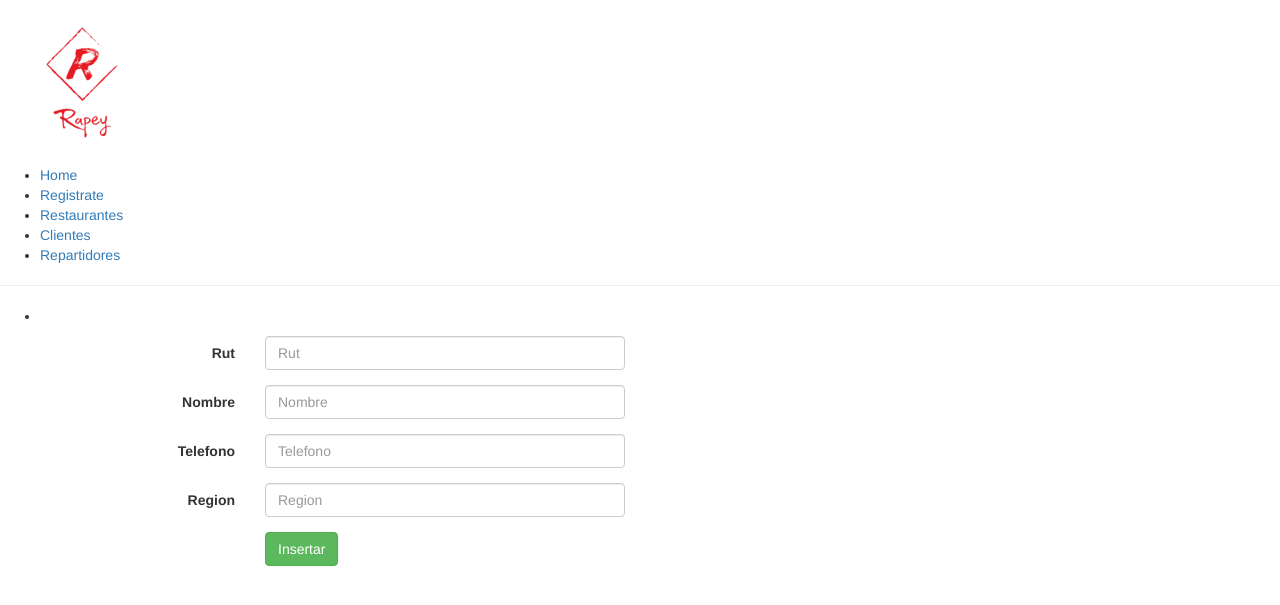
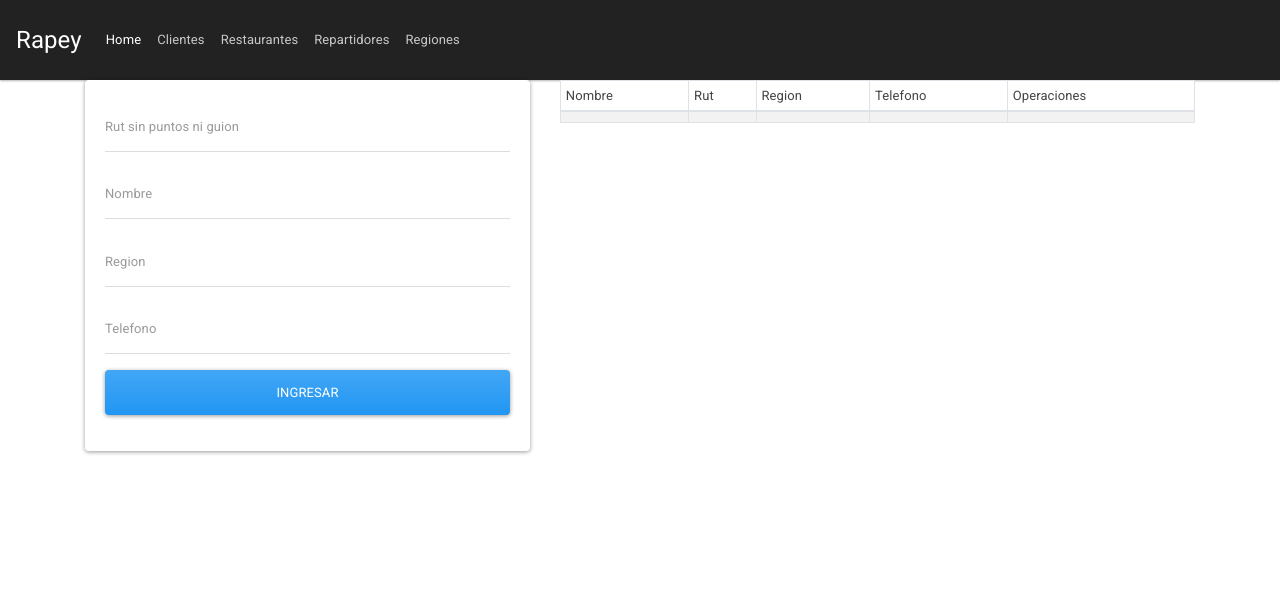
Before and after one commit to Milagrin/Rapey2, a Flask app: template Rapey2.0/templates/sesion-repartidor.html in a window 1280 px wide. Shown: the top 605 px of the page. Run offline with Flask 2, Linux system fonts and the light colour scheme; the template is opened without the code that fills it, so the values that code supplies are empty; some libraries are stand-ins or nearby versions.

Commit message:
Se agrega repartidor crud

```diff
--- a/Rapey2.0/App.py
+++ b/Rapey2.0/App.py
@@ -24,13 +24,13 @@ def index_cliente():
 @app.route('/agregar_cliente', methods=['POST'])
 def agregar_cliente():
     if request.method == 'POST':
+        nombre = request.form['Nombre']
         rut = request.form['Rut']
-        nombre = request.form['Nombre']
         edad = request.form['Edad']
         direccion = request.form['Direccion']
         cursor = mysql.connection.cursor()
-        cursor.execute('INSERT INTO cliente (rut_cliente, nombre_completo, edad, direccion) VALUES (%s,%s,%s,%s)',
-        (rut, nombre, edad, direccion))
+        cursor.execute('INSERT INTO cliente (Nombre_cliente,Rut_cliente, Edad, Direccion) VALUES (%s,%s,%s,%s)',
+        (nombre,rut, edad, direccion))
         mysql.connection.commit()
         flash('Cliente agregado correctamente')
         return redirect(url_for('index_cliente'))
@@ -38,26 +38,26 @@ def agregar_cliente():
 @app.route('/edit_cliente/<string:rut>')
 def get_cliente(rut):
     cursor = mysql.connection.cursor()
-    cursor.execute('SELECT * FROM cliente WHERE rut_cliente = %s', (rut))
+    cursor.execute('SELECT * FROM cliente WHERE Rut_cliente = %s', (rut))
     dato = cursor.fetchall()
     return render_template('edit-clientes.html', clientes = dato[0])
 
 @app.route('/update/<string:rut>', methods = ['POST'])
 def update_cliente(rut):
     if request.method == 'POST':
+        nombre = request.form['Nombre']
         rut1 = request.form['Rut']
-        nombre = request.form['Nombre']
         edad = request.form['Edad']
         direccion = request.form['Direccion']
         cursor = mysql.connection.cursor()
         cursor.execute("""
             UPDATE cliente
-            SET rut_cliente = %s,
-                nombre_completo = %s,
-                edad = %s,
-                direccion = %s
+            SET Nombre_cliente = %s,
+                Rut_cliente = %s,
+                Edad = %s,
+                Direccion = %s
             WHERE rut_cliente = %s
-        """,(rut1,nombre, edad,direccion, rut))
+        """,(nombre,rut1, edad,direccion, rut))
         mysql.connection.commit()
         flash('Cliente actualizado correctamente')
         return redirect(url_for('index_cliente'))
@@ -65,7 +65,7 @@ def update_cliente(rut):
 @app.route('/delete_cliente/<string:rut>')
 def delete_cliente(rut):
     cursor = mysql.connection.cursor()
-    cursor.execute('DELETE FROM cliente WHERE rut_cliente = {0}'.format(rut))
+    cursor.execute('DELETE FROM cliente WHERE Rut_cliente = {0}'.format(rut))
     mysql.connection.commit()
     flash('Cliente eliminado correctamente')
     return redirect(url_for('index_cliente'))
--- a/Rapey2.0/templates/edit-clientes.html
+++ b/Rapey2.0/templates/edit-clientes.html
@@ -4,7 +4,7 @@
 
 <div class="col-md-5 offset-md-4">
     <div class="card card-body">
-        <form action="/update/{{clientes.0}}" method="POST" id="frmPerson" class="form-horizontal">
+        <form action="/update/{{clientes.1}}" method="POST" id="frmPerson" class="form-horizontal">
             <div class="form-group">
                 <input type="text" name="Rut" id="txtID" class="form-control" placeholder="Rut sin puntos ni guion">
             </div>
--- a/Rapey2.0/templates/layout-clientes.html
+++ b/Rapey2.0/templates/layout-clientes.html
@@ -3,45 +3,44 @@
 <head>
     <meta charset="UTF-8">
     <meta name="viewport" content="width=device-width, initial-scale=1.0">
-    <title>Crud clientes</title>
+    <title>Crud de registros</title>
     <link rel="stylesheet" href="https://bootswatch.com/4/materia/bootstrap.min.css">
     <!-- FONT AWESOME -->
     <link rel="stylesheet" href="https://cdnjs.cloudflare.com/ajax/libs/font-awesome/5.14.0/css/all.min.css">
 </head>
 <body>
 
-            <!-- Navigation -->
-            <nav class="nav-main">
+    <nav class="navbar navbar-expand-lg navbar-dark bg-dark">
+        <a class="navbar-brand" href="#">Rapey</a>
+        <button class="navbar-toggler" type="button" data-toggle="collapse" data-target="#navbarNav" aria-controls="navbarNav" aria-expanded="false" aria-label="Toggle navigation">
+          <span class="navbar-toggler-icon"></span>
+        </button>
+        <div class="collapse navbar-collapse" id="navbarNav">
+          <ul class="navbar-nav">
+            <li class="nav-item active">
+              <a class="nav-link" href="{{ url_for('static', filename='html/seleccion-registro.html') }}">Home <span class="sr-only">(current)</span></a>
+            </li>
 
-                <!-- Logo de la pagina-->
-                <img src="css/img/Rapey_logo.png" alt="Rapey Logo" class="nav-brand">
+            <li class="nav-item">
+              <a class="nav-link" href="http://localhost:3000">Clientes</a>
+            </li>
 
-                <!-- Etiquetas de la pagina -->
-                <ul class="nav-menu">
-                    <li>
-                        <a href="#">Home</a>
-                    </li>
+            <li class="nav-item">
+              <a class="nav-link" href="#">Restaurantes</a>
+            </li>
 
-                    <li>
-                        <a href="seleccion-registro.html">Registrate</a>
-                    </li>
+            <li class="nav-item">
 
-                    <li>
+            <li class="nav-item">
+                <a class="nav-link" href="http://localhost:3001">Repartidores</a>
+            </li>
 
-                        <a href="{{url_for('static', filename='restaurant.html')}}">Restaurantes</a>
-
-                    </li>
-
-                    <li>
-                        <a href="../templates/sesion-cliente.html">Clientes</a>
-                    </li>
-
-                    <li>
-                        <a href="http://127.0.0.1:3001">Repartidores</a>
-                    </li>
-
-
-                </ul>
+            <li class="nav-item">
+                    <a class="nav-link" href="#">Regiones</a>
+            </li>
+          </ul>
+        </div>
+      </nav>
 
     <div class="container">
         {% block body %}
--- a/Rapey2.0/templates/sesion-cliente.html
+++ b/Rapey2.0/templates/sesion-cliente.html
@@ -51,8 +51,8 @@
         <table class="table table-striped table-bordered bg-white table-sm">
             <thead>
                 <tr>
+                    <td>Nombre</td>
                     <td>Rut</td>
-                    <td>Nombre</td>
                     <td>Edad</td>
                     <td>Direccion</td>
                     <td>Operaciones</td>
@@ -67,8 +67,8 @@
                     <td>{{ cliente.2 }}</td>
                     <td>{{ cliente.3 }}</td>
                 <td>
-                    <a href="/edit_cliente/{{cliente.0}}" class="btn btn-secondary">Editar</a>
-                    <a href="/delete_cliente/{{cliente.0}}" class="btn btn-danger">Eliminar</a>
+                    <a href="/edit_cliente/{{cliente.1}}" class="btn btn-secondary">Editar</a>
+                    <a href="/delete_cliente/{{cliente.1}}" class="btn btn-danger">Eliminar</a>
                 </td>
                 </tr>
                 {% endfor %}
--- a/Rapey2.0/templates/sesion-repartidor.html
+++ b/Rapey2.0/templates/sesion-repartidor.html
@@ -1,113 +1,82 @@
-<!DOCTYPE html>
-<html>
-    <head>
-        <title>Crud Repartidor</title>
-        <meta http-equiv="Content-Type" content="text/html;charset=utf-8" />
-        <link rel="icon" href="css/img/Rapey_logo.png" type="images/png">
-        <!-- Librería Google Fonts: Tipografía del sitio web -->
-        <link href='http://fonts.googleapis.com/css?family=Open+Sans' rel='stylesheet' type='text/css'>
+{% extends 'layout-clientes.html' %}
 
-        <!-- Librerías Bootstrap: Estilos externos del sitio web -->
-        <script type="text/javascript" src="http://code.jquery.com/jquery-1.8.3.min.js"></script>
-        <link rel="stylesheet" href="https://maxcdn.bootstrapcdn.com/bootstrap/3.3.5/css/bootstrap.min.css">
-        <script src="https://maxcdn.bootstrapcdn.com/bootstrap/3.3.5/js/bootstrap.min.js"></script>
+{% block body %}
 
-        <!-- Estilos del sitio web -->
-        <link rel="stylesheet" href="css/registro-repartidor.css" />
+<div class="row">
 
-        <!-- Funciones Javascript -->
-        <script type="text/javascript" src="js/registro-repartidor.js"></script>
+        <!--Formulario-->
+        <div class="col-md-5">
+            <!--Formulario de entrada de datos-->
+        {% with messages = get_flashed_messages() %}
+        {% if messages %}
+        {% for message in messages %}
 
+        <div class="alert alert-success alert-dismissible fade show" role="alert">
+            <p>{{message}}</p>
+            <button type="button" class="close" data-dismiss="alert" aria-label="Close">
+            <span aria-hidden="true">&times;</span>
+            </button>
+        </div>
+        {% endfor %}
+        {% endif %}
+        {% endwith %}
 
+        <div class="card card-body">
+            <form action="/agregar_repartidor" method="POST" id="frmPerson" class="form-horizontal">
 
-    </head>
-    <body>
+                <div class="form-group">
+                    <input type="text" name="Rut" id="txtID" class="form-control" placeholder="Rut sin puntos ni guion">
+                </div>
 
-        <!-- Navigation -->
-        <nav class="nav-main">
+                <div class="form-group">
+                    <input type="text" name="Nombre" id="txtName" class="form-control" placeholder="Nombre">
+                </div>
 
-            <!-- Logo de la pagina-->
-            <img src="css/img/Rapey_logo.png" alt="Rapey Logo" class="nav-brand">
+                <div class="form-group">
+                    <input type="text" name="Region" id="txtRegion" class="form-control" placeholder="Region">
+                </div>
 
-            <!-- Etiquetas de la pagina -->
-            <ul class="nav-menu">
-                <li>
-                    <a href="index.html">Home</a>
-                </li>
+                <div class="form-group">
+                    <input type="text" name="Telefono" id="txtTelefono" class="form-control" placeholder="Telefono">
+                </div>
 
-                <li>
-                    <a href="seleccion-registro.html">Registrate</a>
-                </li>
-
-                <li>
-
-                    <a href="restaurant.html">Restaurantes</a>
-
-                </li>
-
-                <li>
-                    <a href="sesion-cliente.html">Clientes</a>
-                </li>
-
-                <li>
-                    <a href="sesion-repartidor.html">Repartidores</a>
-                </li>
-
-
-            </ul>
-
-            <hr class="hr">
-
-            <!-- Icono de busqueda -->
-            <ul class="nav-menu-right">
-                <li>
-                    <a href="#">
-                        <i class="fas fa-search"></i>
-                    </a>
-                </li>
-            </ul>
-        </nav> <!-- END NAVIGATION -->
-
-
-        <!--Formulario de entrada de datos-->
-        <div class="container">
-            <form id="frmPerson" class="form-horizontal">
                 <div class="form-group">
-                    <label for="txtID" class="col-sm-2 control-label">Rut</label>
-                    <div class="col-sm-4">
-                        <input type="text" id="txtID" class="form-control" placeholder="Rut">
-                    </div>
-                </div>
-                <div class="form-group">
-                    <label for="txtName" class="col-lg-2 control-label">Nombre</label>
-                    <div class="col-sm-4">
-                        <input type="text" id="txtName" class="form-control" placeholder="Nombre" onkeypress="return validarLetra(event)">
-                    </div>
-                </div>
-                <div class="form-group">
-                    <label for="txtFono" class="col-lg-2 control-label">Telefono</label>
-                    <div class="col-sm-4">
-                        <input type="text" id="txtFono" class="form-control" placeholder="Telefono">
-                    </div>
-                </div>
-                <div class="form-group">
-                    <label for="txtRegion" class="col-lg-2 control-label">Region</label>
-                    <div class="col-sm-4">
-                        <input type="text" id="txtRegion" class="form-control" placeholder="Region" onkeypress="return validarLetra(event)">
-                    </div>
-                </div>
-                <div class="form-group">
-                    <div class="col-lg-offset-2 col-sm-4">
-                        <input type="submit" value="Insertar" id="btnSave" class="btn btn-success"/>
-                    </div>
+                    <button type="submit" class="btn btn-primary btn-block">Ingresar</button>
                 </div>
             </form>
         </div>
+    </div>
 
-        <!--Tabla con la lista de datos-->
-        <div class="container">
-            <table id="tblList" class="table table-bordered"></table>
-        </div>
 
-    </body>
-</html>
+<!--Tabla con la lista de datos-->
+    <div class="col-md-7">
+        <table class="table table-striped table-bordered bg-white table-sm">
+            <thead>
+                <tr>
+                    <td>Nombre</td>
+                    <td>Rut</td>
+                    <td>Region</td>
+                    <td>Telefono</td>
+                    <td>Operaciones</td>
+                </tr>
+            </thead>
+
+            <tbody>
+
+                <tr>
+                    <td></td>
+                    <td></td>
+                    <td></td>
+                    <td></td>
+                <td>
+
+                </td>
+                </tr>
+
+            </tbody>
+        </table>
+    </div>
+</div>
+
+
+{% endblock %}
```
Also changed, not shown: Rapey2.0/App2.py (+28 -1 lines), Rapey2.0/static/html/seleccion-registro.html (+13 -13 lines).
